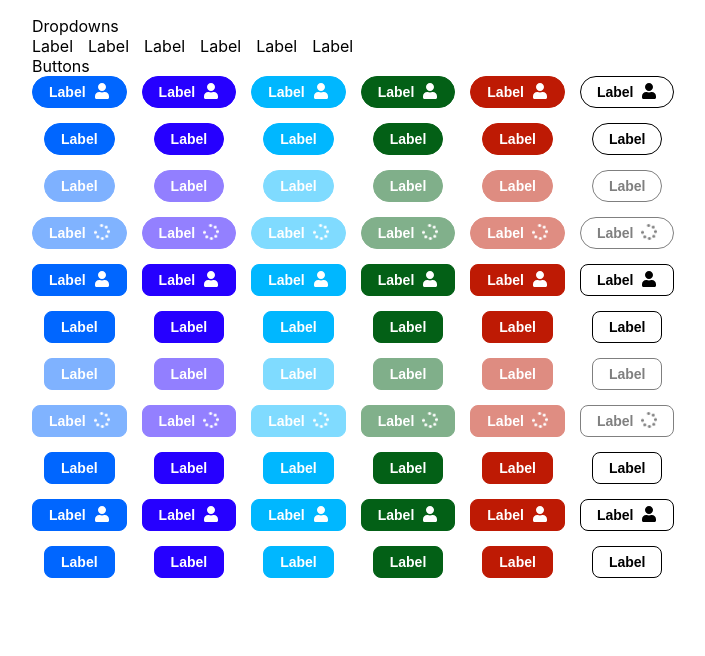
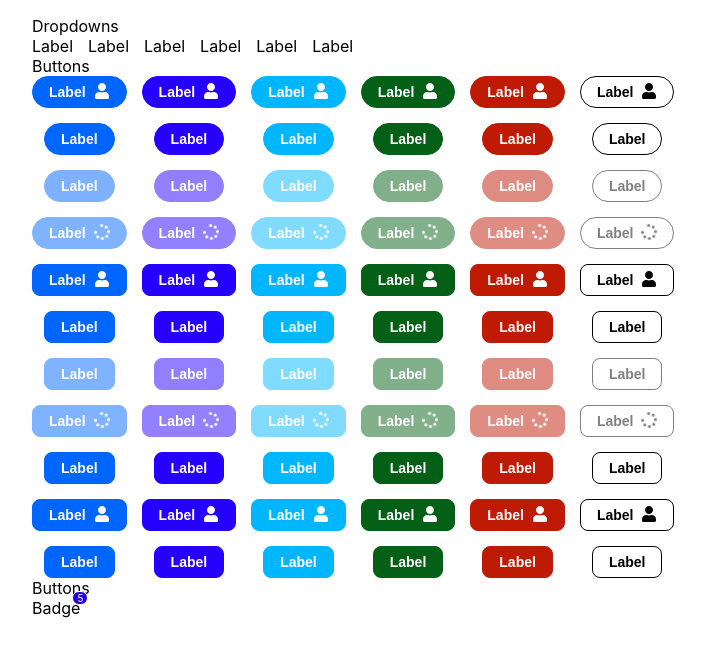
Before and after one commit to jrposada/react-pan-ui, a React (Create React App) app: page / in a window 1280 px wide. Shown: the top 656 px of the page, without its empty margins (0-705 px from the left). Built offline with nearby package versions, Linux system fonts and the light colour scheme.

Commit message:
Create badge component.

```diff
--- /dev/null
+++ b/src/components/badges.tsx
@@ -0,0 +1,14 @@
+import Badge from 'lib/badge/badge'
+
+function Badges() {
+  return (
+    <>
+      Buttons
+      <div style={{ display: 'flex', gap: '15px' }}>
+        <Badge count={5}>Badge</Badge>
+      </div>
+    </>
+  )
+}
+
+export default Badges
--- /dev/null
+++ b/src/lib/badge/badge.scss
@@ -0,0 +1,23 @@
+.pan-ui-badge {
+  position: relative;
+
+  &__count {
+    position: absolute;
+    top: 0;
+    right: 0;
+
+    transform: translate(50%, -50%);
+    transform-origin: 100% 0%;
+
+    border: 1px solid var(--pan-ui-palette-white);
+    border-radius: 1rem;
+
+    font-size: var(--pan-ui-font-s);
+    padding: 0px var(--pan-ui-padding-xxs);
+
+    background-color: var(--pan-ui-palette-secondary-dark);
+    color: var(--pan-ui-palette-white);
+
+    transition: all 1s;
+  }
+}
--- /dev/null
+++ b/src/lib/badge/badge.tsx
@@ -0,0 +1,27 @@
+import { PropsWithChildren } from 'react'
+
+import './badge.scss'
+
+interface BadgeProps {
+  count?: number
+  offset?: { top: number; right: number }
+}
+
+function Badge({ count, offset, children }: PropsWithChildren<BadgeProps>) {
+  return (
+    <div className="pan-ui-badge">
+      {children}
+      {!!count && (
+        <span
+          className="pan-ui-badge__count"
+          style={{ marginTop: offset?.top, right: offset?.right }}
+        >
+          {count}
+        </span>
+      )}
+    </div>
+  )
+}
+
+export default Badge
+export type { BadgeProps }
--- a/src/lib/sizes.scss
+++ b/src/lib/sizes.scss
@@ -13,4 +13,5 @@
 
   // Font
   --pan-ui-font-m: 14px;
+  --pan-ui-font-s: 10px;
 }
--- a/src/main-layout/pages/examples-page.tsx
+++ b/src/main-layout/pages/examples-page.tsx
@@ -1,3 +1,4 @@
+import Badges from 'components/badges'
 import Buttons from 'components/buttons'
 import Dropdowns from 'components/dropdowns'
 
@@ -6,6 +7,7 @@ function ExamplesPage() {
     <div style={{ padding: '16px 32px' }}>
       <Dropdowns />
       <Buttons />
+      <Badges />
     </div>
   )
 }
```
